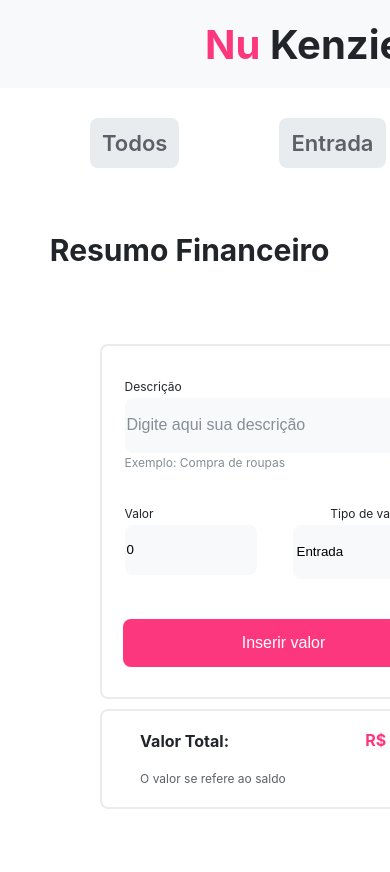
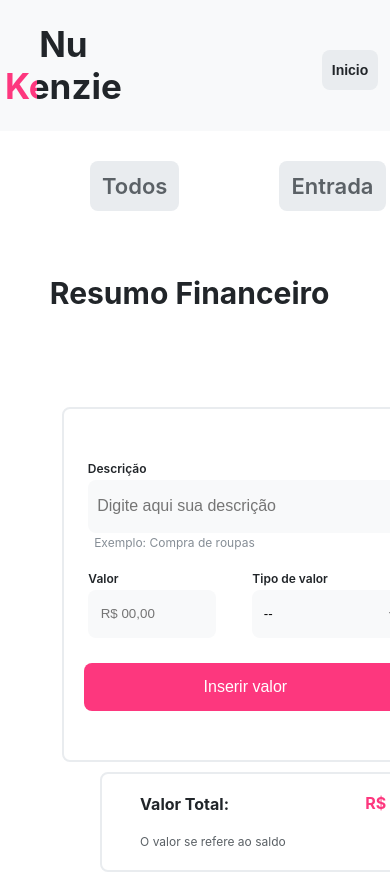
Before and after one commit to Pedro26fer/Nu-Finance, a React (Create React App) app in the folder entrega-nu-kenzie/: page / in a window 390 px wide. Shown: the top 872 px of the page. Before the commit the page ends 844 px from the top, so only its background shows below. Built offline with nearby package versions, Linux system fonts and the light colour scheme.

Commit message:
fix/refatorando formulário e cabeçalho

```diff
--- a/entrega-nu-kenzie/package.json
+++ b/entrega-nu-kenzie/package.json
@@ -6,9 +6,12 @@
     "@testing-library/jest-dom": "^5.16.4",
     "@testing-library/react": "^13.3.0",
     "@testing-library/user-event": "^13.5.0",
+    "components": "^0.1.0",
     "react": "^18.1.0",
     "react-dom": "^18.1.0",
     "react-scripts": "5.0.1",
+    "styled": "^1.0.0",
+    "styled-components": "^5.3.8",
     "web-vitals": "^2.1.4"
   },
   "scripts": {
--- a/entrega-nu-kenzie/src/App.css
+++ b/entrega-nu-kenzie/src/App.css
@@ -11,39 +11,6 @@ body{
   background-color: #fff;
 }
 
-
-
-.App-header {
-  background-color: #F8F9FA;
-  min-height: 88px;
-  width: 100%;
-  display: flex;
-  flex-direction: row;
-  align-items: center;
-  justify-content: space-around;
-  font-size: calc(10px + 2vmin);
-}
-
-.App-header h1{
-  background-image: linear-gradient(90deg, #FD377E 28.84%, #212529 29.25%);
-  background-clip: text;
-  -webkit-background-clip: text;
-  -webkit-text-fill-color: transparent;
-  font-size: 35px;
-}
-
-.App-header button{
-  border: none;
-  border-radius: 8px;
-  background-color: #E9ECEF;
-  font-size: 14px;
-  width: 64px;
-  height: 40px;
-  padding: 10px;
-  text-align: center;
-  margin-top: 10px;
-  margin-right: 3%;
-}
 
 .main-page{
   display: flex;
--- a/entrega-nu-kenzie/src/App.js
+++ b/entrega-nu-kenzie/src/App.js
@@ -1,6 +1,7 @@
 import { useState } from 'react'
 import './App.css';
 import Form from './components/Form';
+import { Header } from './components/Header';
 import TotalMoney from './components/TotalMoney';
 import List from './List';
 
@@ -12,17 +13,14 @@ function App() {
 
   return (
     <div className="App">
-      <header className="App-header">
-        <h1>Nu Kenzie</h1>
-        <button>Inicio</button>
-      </header>
+      <Header/>
       <main className='main-page'>
         <article>
           <Form listTransactions={listTransactions} setListTransactions={setListTransactions}/>
           <TotalMoney listTransactions={listTransactions}/>
         </article>
         <article className='list'>
-          <List listTransactions={itensFiltered.length === 0? listTransactions : itensFiltered} setListTransactions={setListTransactions} setItensFiltered={setItensFiltered}/>
+          <List apiListTransaction={listTransactions} listTransactions={itensFiltered.length === 0? listTransactions : itensFiltered} setListTransactions={setListTransactions} setItensFiltered={setItensFiltered}/>
         </article>
       </main>
     </div>
--- a/entrega-nu-kenzie/src/List/index.jsx
+++ b/entrega-nu-kenzie/src/List/index.jsx
@@ -1,18 +1,15 @@
 import Card from "../components/Card"
 import './List.css'
-function List({listTransactions,setListTransactions,setItensFiltered}){
-    console.log(listTransactions)
-    //const [filter,setFilter] = useState(listTransactions)
+function List({apiListTransaction,listTransactions,setListTransactions,setItensFiltered}){
 
     const Filter = ()=>{
-       const filtered = listTransactions.filter((item) => item.type === 'Entrada')
+       const filtered = apiListTransaction.filter((item) => item.type === 'Entrada')
        setItensFiltered(filtered)
     }
 
     const FilterOut = () => {
-        const outs = listTransactions.filter((item) => item.type === 'Saída')
+        const outs = apiListTransaction.filter((item) => item.type === 'Saída')
         setItensFiltered(outs)
-        console.log(outs)
     }
 
     const FilterAll = ()=>{
--- a/entrega-nu-kenzie/src/components/Form/Form.css
+++ /dev/null
@@ -1,113 +0,0 @@
-.main-form{
-    display: flex;
-    flex-direction: column;
-    width: 363px;
-    height: 351px;
-    gap: 15px;
-    border: solid 2px #E9ECEF;
-    border-radius: 8px;
-    align-items: center;
-    justify-content: center;
-    margin-top: 39px;
-    margin-left: 10%;
-}
-
-.description{
-    display: flex;
-    flex-direction: column;
-    align-items: flex-start;
-}
-
-.inputDescription{
-    width: 314px;
-    height: 52.8px;
-    font-size: 16px;
-    background-color: #F8F9FA;
-    border: none;
-    border-radius: 8px;
-}
-
-.inputDescription::placeholder{
-    font-size: 16px;
-    color: #868E96;
-}
-
-.description label{
-    font-size: 12px;
-    font-style: normal;
-    font-weight: 400;
-    font-size: 12px;
-    line-height: 22px;
-    color: #212529;
-}
-
-.description span{
-    color: #868E96;
-    font-style: normal;
-    font-weight: 400;
-    font-size: 12px;
-    line-height: 20px;
-}
-
-.form-data{
-    display: flex;
-    gap: 36px;
-}
-
-.form-data label{
-    color: #212529;
-    font-style: normal;
-    font-weight: 400;
-    font-size: 12px;
-    line-height: 22px;
-}
-
-.money-value{
-    display: flex;
-    flex-direction: column;
-    align-items: flex-start;
-}
-
-.money-value input{
-    width: 128px;
-    height: 48px;
-    border: none;
-    border-radius: 8px;
-    background-color: #F8F9FA;
-}
-
-.type-value{
-    display: flex;
-    flex-direction: column;
-
-}
-
-.type-value select{
-    width: 150px;
-    height: 54.25px;
-    border: none;
-    border-radius: 8px;
-    background-color: #F8F9FA;
-}
-
-.btn-inserir{
-    width: 322px;
-    height: 48px;
-    margin-top: 10px;
-    background-color: #FD377E;
-    color: #fff;
-    border-radius: 8px;
-    border: none;
-    font-size: 16px;
-    font-weight: 500;
-    cursor: pointer;
-}
-
-
-@media (max-width:391px){
-    .main-form{
-        gap: 30px;
-        margin-top: 19px;
-        margin-left: 100px;
-    }
-}
--- a/entrega-nu-kenzie/src/components/Form/index.jsx
+++ b/entrega-nu-kenzie/src/components/Form/index.jsx
@@ -1,15 +1,14 @@
 import { useState } from 'react'
-import './Form.css'
+import { FormStyled } from './style'
 
 function Form({listTransactions,setListTransactions}){
 
     const [descriptionInput,setDescriptionIput] = useState('')
-    const [valueInput,setValueInput] = useState(0)
-    const [typeSelected,setTypeSelected] = useState('Entrada')
+    const [valueInput,setValueInput] = useState('')
+    const [typeSelected,setTypeSelected] = useState('--')
     const [id,setId] = useState(1)
 
-    const handleTransactions = (description,value,type) => {
-
+    const handleTransactions = () => {
         const newTransaction = {}
 
         newTransaction.description = descriptionInput
@@ -20,22 +19,24 @@ function Form({listTransactions,setListTransactions}){
         setListTransactions([...listTransactions,newTransaction])
         setId(id+1)
 
-
+        setDescriptionIput('')
+        setValueInput('')
+        setTypeSelected('--')
     }
 
     return(
-        <form className='main-form' onSubmit={(e) => e.preventDefault()}>
+        <FormStyled onSubmit={(e) => e.preventDefault()}>
             <div className='description'>
-            <label>Descrição</label>
-            <input className='inputDescription' type="text" placeholder="Digite aqui sua descrição" value={descriptionInput} onChange={(evt) => setDescriptionIput(evt.target.value) }/>
-            <span>Exemplo: Compra de roupas</span>
+                <label>Descrição</label>
+                <input className='inputDescription' type="text" placeholder="Digite aqui sua descrição" value={descriptionInput} onChange={(evt) => setDescriptionIput(evt.target.value) }/>
+                <span>Exemplo: Compra de roupas</span>
             </div>
             <div className='form-data'>
                 <div className='money-value'>
-                <label>Valor</label>
-                <input type = 'number' placeholder="R$ 00,00" value={valueInput} onChange={(evt) =>setValueInput(evt.target.value)}/>
+                    <label>Valor</label>
+                    <input type = 'number' placeholder="R$ 00,00" value={valueInput}  onChange={(evt) =>setValueInput(evt.target.value)}/>
                 </div>
-                <div className='type-value'>
+                <div>
                     <label>Tipo  de valor</label>
 
                     <select
@@ -48,13 +49,14 @@ function Form({listTransactions,setListTransactions}){
 
                         }}
                     >
+                            <option value='selecione'>--</option>
                             <option value='Entrada'>Entrada</option>
                             <option value='Saída'>Saída</option>
                     </select>
                 </div>
             </div>
-                <button className='btn-inserir' onClick={() => handleTransactions(descriptionInput,typeSelected,valueInput)}>Inserir valor</button>
-        </form>
+                <button onClick={() => handleTransactions()}>Inserir valor</button>
+        </FormStyled>
     )
 }
 
--- /dev/null
+++ b/entrega-nu-kenzie/src/components/Form/style.js
@@ -0,0 +1,123 @@
+import styled from "styled-components";
+
+export const FormStyled = styled.form`
+
+    display: flex;
+    flex-direction: column;
+    width: 363px;
+    height: 351px;
+    gap: 15px;
+    border: solid 2px #E9ECEF;
+    border-radius: 8px;
+    align-items: center;
+    justify-content: center;
+    margin-top: 39px;
+    margin-left: 10%;
+
+    label{
+        font-weight: 600;
+        color: #212529;
+        font-style: normal;
+        font-weight: 600;
+        font-size: 12px;
+        line-height: 22px;
+    }
+
+    button{
+        width: 322px;
+        height: 48px;
+        margin-top: 10px;
+        background-color: #FD377E;
+        color: #fff;
+        border-radius: 8px;
+        border: none;
+        font-size: 16px;
+        font-weight: 500;
+        cursor: pointer;
+    }
+
+    input:focus{
+        outline-style: solid;
+        outline-color: #FD377E;
+    }
+
+    .description{
+        display: flex;
+        flex-direction: column;
+        align-items: flex-start;
+        font-size: 12px;
+        font-style: normal;
+        font-weight: 400;
+        font-size: 12px;
+        line-height: 22px;
+        color: #212529;
+
+        input{
+            width: 315px;
+            height: 52.8px;
+            font-size: 16px;
+            background-color: #F8F9FA;
+            border: none;
+            border-radius: 8px;
+            box-sizing: border-box;
+            padding-left: 1%;
+
+            ::placeholder{
+            padding-left: 2%;
+            }
+        }
+
+        span{
+            color: #868E96;
+            font-style: normal;
+            font-weight: 400;
+            font-size: 12px;
+            line-height: 20px;
+            padding-left: 2%;
+        }
+    }
+
+    .form-data{
+        display: flex;
+        gap: 36px;
+
+        div{
+            display: flex;
+            flex-direction: column;
+            align-items: flex-start;
+        }
+
+        input{
+            width: 128px;
+            height: 48px;
+            border: none;
+            border-radius: 8px;
+            background-color: #F8F9FA;
+            box-sizing: border-box;
+            padding-left: 5%;
+
+            ::placeholder{
+                padding-left: 5%;
+            }
+        }
+
+        select{
+            width: 150px;
+            height: 48px;
+            border: none;
+            border-radius: 8px;
+            background-color: #F8F9FA;
+            padding-left: 5%;
+
+            :focus{
+                outline-style: solid;
+                outline-color: #FD377E;
+            }
+        }
+
+
+
+    }
+
+
+`
--- /dev/null
+++ b/entrega-nu-kenzie/src/components/Header/index.jsx
@@ -0,0 +1,10 @@
+import { HeaderStyled } from "./style"
+
+export const Header = () => {
+    return (
+        <HeaderStyled>
+            <h1>Nu Kenzie</h1>
+            <button>Inicio</button>
+        </HeaderStyled>
+    )
+}
--- /dev/null
+++ b/entrega-nu-kenzie/src/components/Header/style.js
@@ -0,0 +1,46 @@
+import styled from "styled-components";
+
+export const HeaderStyled = styled.header`
+
+  background-color: #F8F9FA;
+  min-height: 88px;
+  width: 100%;
+  display: flex;
+  flex-direction: row;
+  align-items: center;
+  justify-content: center;
+  gap: 50%;
+  font-size: calc(10px + 2vmin);
+
+  h1{
+    background-image: linear-gradient(90deg, #FD377E 28.84%, #212529 29.25%);
+    background-clip: text;
+    -webkit-background-clip: text;
+    -webkit-text-fill-color: transparent;
+    font-size: 35px;
+  }
+
+  button{
+    border: none;
+    border-radius: 8px;
+    background-color: #E9ECEF;
+    font-size: 14px;
+    width: 64px;
+    height: 40px;
+    padding: 10px;
+    text-align: center;
+    font-family: sans-serif;
+    font-weight: 550;
+    margin-top: 10px;
+    color: #212529;
+    margin-right: 3%;
+
+    :hover{
+        background-color: #FD377E;
+        color: #F8F9FA;
+        cursor: pointer;
+    }
+  }
+
+
+`
--- a/entrega-nu-kenzie/src/components/TotalMoney/index.jsx
+++ b/entrega-nu-kenzie/src/components/TotalMoney/index.jsx
@@ -1,7 +1,7 @@
 import { useEffect, useState } from 'react'
 import './TotalMoney.css'
 
-function TotalMoney({filter,listTransactions}){
+function TotalMoney({listTransactions}){
     const [sumValues,setSumValues] = useState(0)
 
    useEffect(()=>{
```
Also changed, not shown: 1 other file (tests, documents, lock files or other folders).
